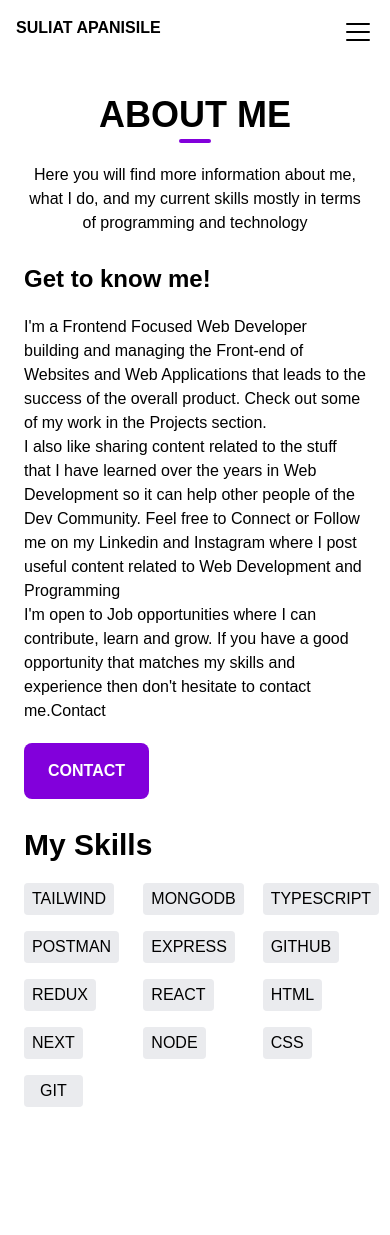
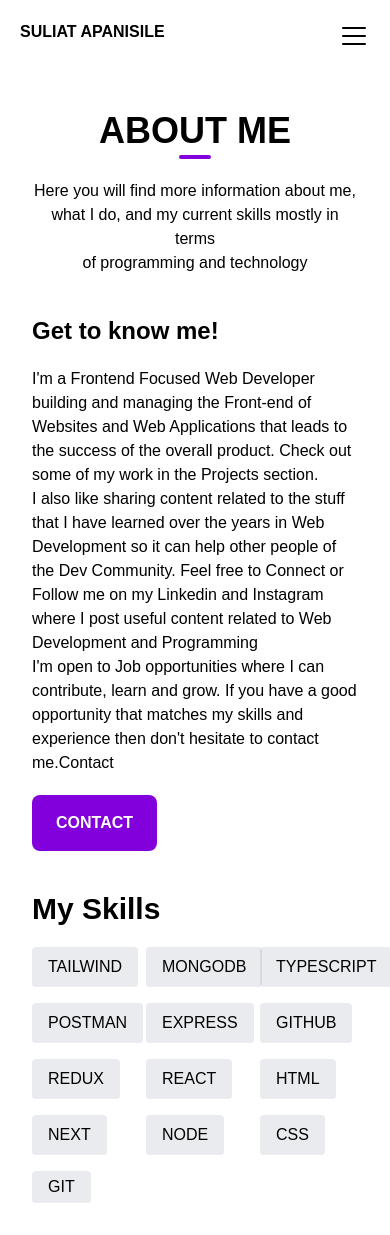
Before and after one commit to Adetutu234/nextjs-project3, a Next.js app: page /about in a window 390 px wide. Before the commit the page ends 1131 px from the top, so only its background shows below. Built offline with nearby package versions, Linux system fonts and the light colour scheme.

Commit message:
updating

```diff
--- a/app/about/page.tsx
+++ b/app/about/page.tsx
@@ -4,7 +4,7 @@ import Link from 'next/link'
 
 const page = () => {
   return (
-    <div className='lg:p-10 p-6 bg-[url("https://i0.wp.com/backgroundabstract.com/wp-content/uploads/edd/2022/02/vecteezy_abstract-geometric-background-illustration-in-flat-style_-e1656068792936.jpg?resize=600%2C450&ssl=1")] bg-no-repeat bg-cover min-h-screen text-black '>
+    <div className='lg:p-10 p-8 bg-[url("https://i0.wp.com/backgroundabstract.com/wp-content/uploads/edd/2022/02/vecteezy_abstract-geometric-background-illustration-in-flat-style_-e1656068792936.jpg?resize=600%2C450&ssl=1")] bg-no-repeat bg-cover min-h-screen text-black '>
         <div className='text-center space-y-5'>
           <div className='inline-block'>
             <p className='font-semibold text-4xl uppercase'>about me</p>
@@ -13,7 +13,7 @@ const page = () => {
           <p className='text-md'>Here you will find more information about me, what I do, and my current skills mostly in terms <br></br> of programming and technology</p>
         </div>
 
-        <div className='grid lg:grid-cols-2 grid-cols-1 lg:p-15 mt-7'>
+        <div className='grid lg:grid-cols-2 grid-cols-1 lg:p-15 mt-10'>
           <div className='lg:p-5 space-y-5 '>
             <h1 className='font-bold text-2xl lg:text-3xl'>Get to know me!</h1>
             <p className='text-md'>I'm a Frontend Focused Web Developer building and managing the Front-end of Websites and Web Applications that leads to the success of the overall product. Check out some of my work in the Projects section. <br></br>
@@ -25,23 +25,22 @@ const page = () => {
             </Link>
           </div>
 
-          <div className='lg:p-5 space-y-5 mt-7'>
+          <div className='lg:p-5 space-y-5 mt-10'>
             <h1 className='font-bold text-3xl'>My Skills</h1>
             <div className=''>
               <ul className='grid lg:grid-cols-4 grid-cols-3 gap-4'>
-                <button className='bg-slate-700/10 px-2 py-1 rounded hover:bg-purple-300 hover:rounded w-fit'>TAILWIND</button>
-                <button className='bg-slate-700/10 px-2 py-1 rounded hover:bg-purple-300 hover:rounded w-fit'>MONGODB</button>
-                <button className='bg-slate-700/10 px-2 py-1 rounded hover:bg-purple-300 hover:rounded w-fit'>TYPESCRIPT</button>
-                <button className='bg-slate-700/10 px-2 py-1 rounded hover:bg-purple-300 hover:rounded w-fit'>POSTMAN</button>
-                <button className='bg-slate-700/10 px-2 py-1 rounded hover:bg-purple-300 hover:rounded w-fit'>EXPRESS</button>
-                <button className='bg-slate-700/10 px-2 py-1 rounded hover:bg-purple-300 hover:rounded w-fit'>GITHUB</button>
-
-                <button className='bg-slate-700/10 px-2 py-1 rounded hover:bg-purple-300 hover:rounded w-fit'>REDUX</button>
-                <button className='bg-slate-700/10 px-2 py-1 rounded hover:bg-purple-300 hover:rounded w-fit'>REACT</button>
-                <button className='bg-slate-700/10 px-2 py-1 rounded hover:bg-purple-300 hover:rounded w-fit'>HTML</button>
-                <button className='bg-slate-700/10 px-2 py-1 rounded hover:bg-purple-300 hover:rounded w-fit'>NEXT</button>
-                <button className='bg-slate-700/10 px-2 py-1 rounded hover:bg-purple-300 hover:rounded w-fit'>NODE</button>
-                <button className='bg-slate-700/10 px-2 py-1 rounded hover:bg-purple-300 hover:rounded w-fit'>CSS</button>
+                <button className='bg-slate-700/10 lg:px-2 lg:py-1 px-4 py-2 rounded hover:bg-purple-300 hover:rounded w-fit'>TAILWIND</button>
+                <button className='bg-slate-700/10 lg:px-2 lg:py-1 px-4 py-2 rounded hover:bg-purple-300 hover:rounded w-fit'>MONGODB</button>
+                <button className='bg-slate-700/10 lg:px-2 lg:py-1 px-4 py-2 rounded hover:bg-purple-300 hover:rounded w-fit'>TYPESCRIPT</button>
+                <button className='bg-slate-700/10 lg:px-2 lg:py-1 px-4 py-2 rounded hover:bg-purple-300 hover:rounded w-fit'>POSTMAN</button>
+                <button className='bg-slate-700/10 lg:px-2 lg:py-1 px-4 py-2 rounded hover:bg-purple-300 hover:rounded w-fit'>EXPRESS</button>
+                <button className='bg-slate-700/10 lg:px-2 lg:py-1 px-4 py-2 rounded hover:bg-purple-300 hover:rounded w-fit'>GITHUB</button>
+                <button className='bg-slate-700/10 lg:px-2 lg:py-1 px-4 py-2 rounded hover:bg-purple-300 hover:rounded w-fit'>REDUX</button>
+                <button className='bg-slate-700/10 lg:px-2 lg:py-1 px-4 py-2 rounded hover:bg-purple-300 hover:rounded w-fit'>REACT</button>
+                <button className='bg-slate-700/10 lg:px-2 lg:py-1 px-4 py-2 rounded hover:bg-purple-300 hover:rounded w-fit'>HTML</button>
+                <button className='bg-slate-700/10 lg:px-2 lg:py-1 px-4 py-2 rounded hover:bg-purple-300 hover:rounded w-fit'>NEXT</button>
+                <button className='bg-slate-700/10 lg:px-2 lg:py-1 px-4 py-2 rounded hover:bg-purple-300 hover:rounded w-fit'>NODE</button>
+                <button className='bg-slate-700/10 lg:px-2 lg:py-1 px-4 py-2 rounded hover:bg-purple-300 hover:rounded w-fit'>CSS</button>
                 <button className='bg-slate-700/10 px-4 py-1 rounded hover:bg-purple-300 hover:rounded w-fit'>GIT</button>
               </ul>
             </div>
--- a/app/components/Homepage.tsx
+++ b/app/components/Homepage.tsx
@@ -11,9 +11,9 @@ const Homepage = () => {
     setClick (!click)}
   return (
       <div className='relative '>
-          <div className='min-h-[calc(100vh-80px)] text-center p-28 lg:space-y-10 space-y-5 bg-[url("https://files.123freevectors.com/wp-content/original/121373-light-grey-abstract-texture-background-image.jpg")] bg-no-repeat bg-cover rounded-2xl '>
-            <p className='font-extrabold lg:text-5xl text-3xl text-black uppercase'>hey, I'm suliat apanisile</p>
-            <p className='lg:text-xl text-sm text-slate-700'>A Result-Oriented Web Developer building and managing Websites and Web <br></br> Applications that leads to the success of the overall product</p>
+          <div className='min-h-[calc(100vh-80px)] text-center lg:p-28 p-30 lg:space-y-10 space-y-5 bg-[url("https://files.123freevectors.com/wp-content/original/121373-light-grey-abstract-texture-background-image.jpg")] bg-no-repeat bg-cover rounded-2xl '>
+            <p className='font-extrabold text-5xl text-black uppercase'>hey, I'm suliat apanisile</p>
+            <p className='text-xl text-slate-700'>A Result-Oriented Web Developer building and managing Websites and Web <br></br> Applications that leads to the success of the overall product</p>
             <Link href={'/projects'}>
               <Button text={'projects'} className={'w-fit lg:px-20 px-6 py-4 bg-purple-700 mx-auto rounded-lg font-bold uppercase'} onClick={handleClick}/>
             </Link>
--- a/app/components/Modal.tsx
+++ b/app/components/Modal.tsx
@@ -6,8 +6,8 @@ import { XCircle } from "@phosphor-icons/react";
 const Modal = ({handleToggle}:any) => {
   return (
     <div className='inset-0 backdrop-blur-xs fixed'>
-      <div className='bg-white border-1 text-center relative mx-auto top-[35%] lg:w-150 w-70 lg:p-10 p-5 space-y-3'>
-        <XCircle size={32} onClick={handleToggle} className='absolute right-1 top-1 hover:text-purple-700'/>
+      <div className='bg-white border-1 text-center relative mx-auto top-[35%] lg:w-150 w-85 lg:p-10 p-5 space-y-3'>
+        <XCircle size={25} onClick={handleToggle} className='absolute right-1 top-1 hover:text-purple-700'/>
         <h1 className='font-bold text-2xl'>Thank you for reaching out! 🎉</h1>
         <p className='text-sm'>Your message has been successfully received. I truly appreciate you taking the time to contact me. I’ll review your message and get back to you as soon as possible. In the meantime, feel free to explore the rest of the site or connect with me on social media!</p>
       </div>
--- a/app/components/Navbar.tsx
+++ b/app/components/Navbar.tsx
@@ -6,10 +6,16 @@ import { List , XCircle } from '@phosphor-icons/react'
 
 const Navbar = () => {
   const [openMenu,setOpenMenu]=useState(false)
+
   const handleOpen = () =>{
     setOpenMenu (!openMenu)}
+
+  const handleClose = () =>{
+    setOpenMenu (false)
+  }
+
   return (
-    <div className='flex justify-between rounded-2xl lg:p-7 p-4 bg-white text-black font-bold '>
+    <div className='flex justify-between rounded-2xl lg:p-7 p-5 bg-white text-black font-bold '>
       <div>
         <p className='uppercase'>suliat apanisile</p>
       </div>
@@ -29,10 +35,10 @@ const Navbar = () => {
         <div className=''>
           {openMenu && (
             <ul className='absolute left-0 top-15 w-full flex flex-col items-end gap-4 p-5 z-5 bg-white md:hidden backdrop-blur-xs'>
-              <Link href='/' className='uppercase cursor-pointer hover:underline'>Homepage</Link>
-              <Link href='/about' className='uppercase cursor-pointer hover:underline'>about</Link>
-              <Link href='/projects' className='uppercase cursor-pointer hover:underline'>projects</Link>
-              <Link href='/contact' className='uppercase cursor-pointer hover:underline'>contact</Link>
+              <Link href='/' className='uppercase cursor-pointer hover:underline' onClick={handleClose}>Homepage</Link>
+              <Link href='/about' className='uppercase cursor-pointer hover:underline' onClick={handleClose}>about</Link>
+              <Link href='/projects' className='uppercase cursor-pointer hover:underline' onClick={handleClose}>projects</Link>
+              <Link href='/contact' className='uppercase cursor-pointer hover:underline' onClick={handleClose}>contact</Link>
             </ul>
           )}
         </div>
--- a/app/contact/page.tsx
+++ b/app/contact/page.tsx
@@ -39,7 +39,7 @@ const page = () => {
               placeholder="Enter your message"
               rows= {8}
               className="w-full p-4 border rounded-md resize-none bg-slate-700/10"/>
-            <Button text={'submit'} className={'lg:px-20 px-6 py-4 rounded-lg uppercase font-bold bg-purple-700 text-center lg:w-fit text-white '} onClick={handleToggle}/>
+            <Button text={'submit'} className={'lg:px-20 px-6 py-4 cursor-pointer rounded-lg uppercase font-bold bg-purple-700 text-center lg:w-fit text-white '} onClick={handleToggle}/>
             {toggle && <Modal handleToggle={handleToggle}/>}
         </form>
       </div>
```
Also changed, not shown: app/projects/page.tsx (+7 -7 lines).
